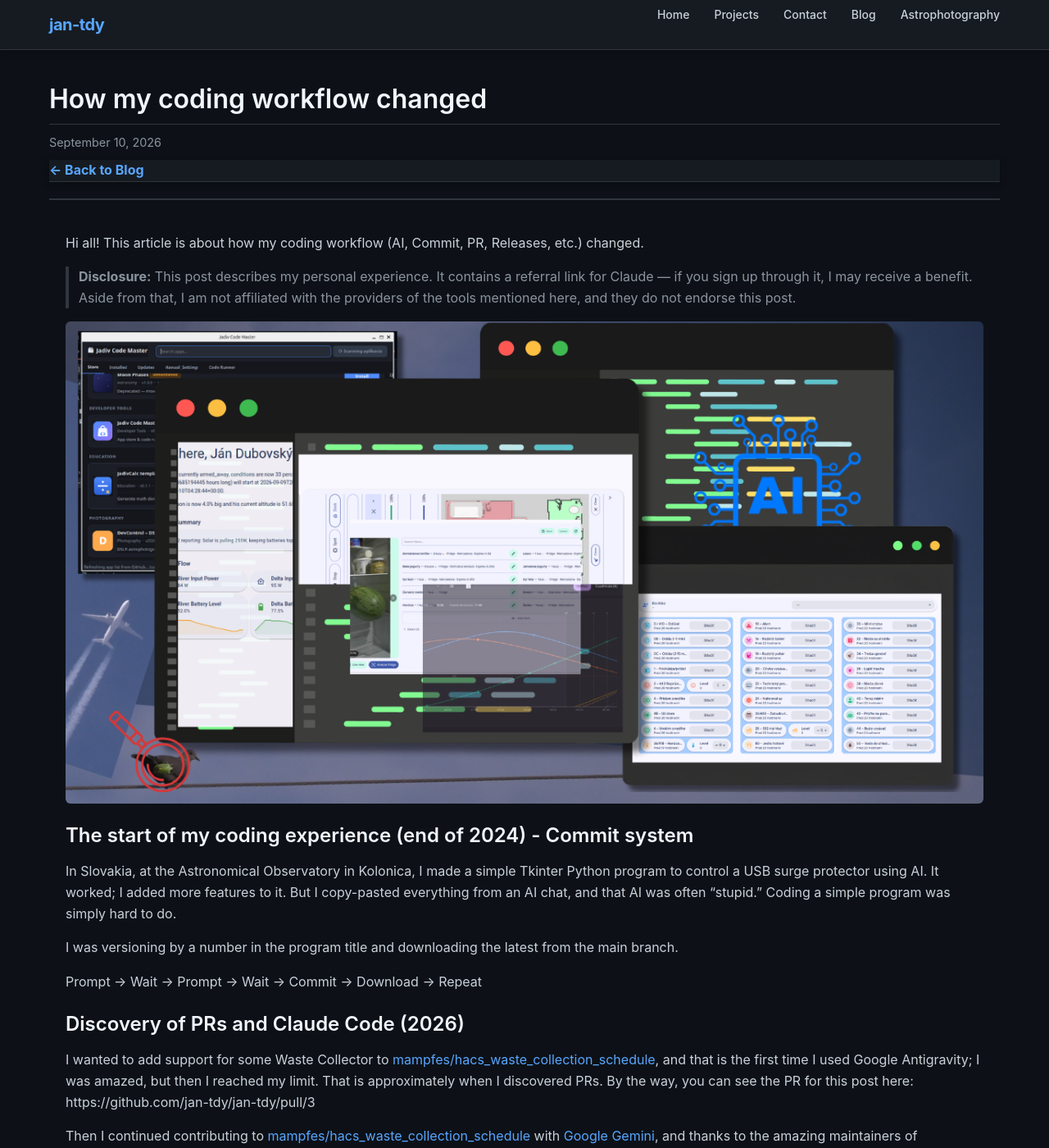
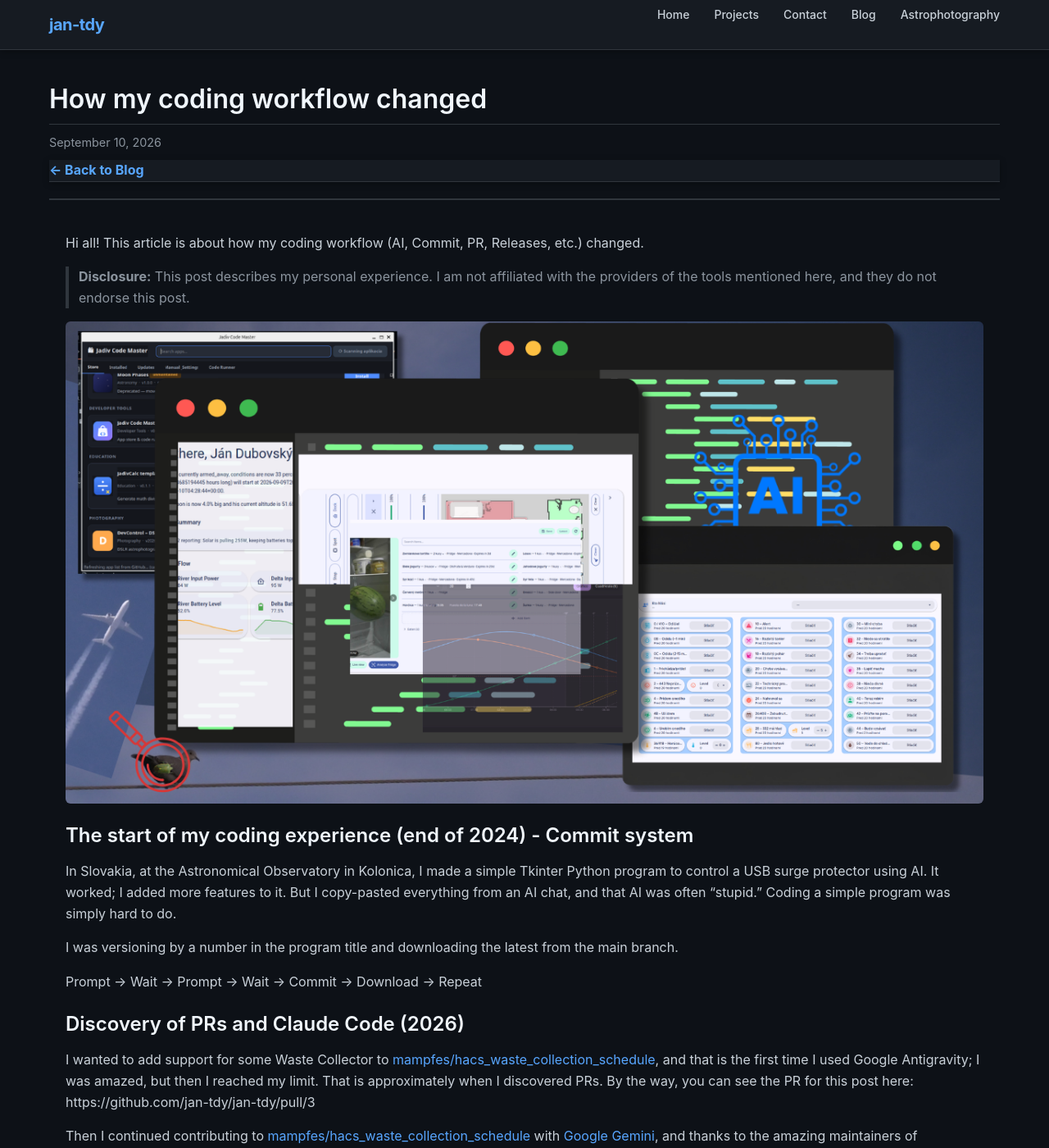
Before and after one commit to jan-tdy/jan-tdy, a Jekyll site: the page built from docs/_posts/2026-09-10-how-my-coding-workflow-changed.md, in a window 1280 px wide and 1400 px high. Shown: the whole window at 82% size. Built offline with Jekyll 4.4.1, drawn with Linux system fonts in a browser that asks for light colours; comment, search, counter and statistics services are not loaded; some of the changed text lies outside the part shown.

Commit message:
Revert "Add Claude referral link to coding workflow post"

```diff
--- a/docs/_posts/2026-09-10-how-my-coding-workflow-changed.md
+++ b/docs/_posts/2026-09-10-how-my-coding-workflow-changed.md
@@ -7,7 +7,7 @@
 Hi all!
 This article is about how my coding workflow (AI, Commit, PR, Releases, etc.) changed.
 
-> **Disclosure:** This post describes my personal experience. It contains a referral link for Claude — if you sign up through it, I may receive a benefit. Aside from that, I am not affiliated with the providers of the tools mentioned here, and they do not endorse this post.
+> **Disclosure:** This post describes my personal experience. I am not affiliated with the providers of the tools mentioned here, and they do not endorse this post.
 
 ![Just some stupid image]({{ "/assets/posts/chaos.png" | relative_url }})
 
@@ -28,8 +28,6 @@
 Then I continued contributing to [mampfes/hacs_waste_collection_schedule](https://github.com/mampfes/hacs_waste_collection_schedule) with [Google Gemini](https://gemini.google.com/),
 and thanks to the amazing maintainers of mampfes/hacs_waste_collection_schedule, I discovered [Claude Code](https://docs.anthropic.com/en/docs/claude-code/overview), which changed everything!
 Thank you very much @markvp and @bbr111!
-
-Want to try it yourself? Here's my [Claude referral link](https://claude.ai/referral/uwVNLsydFA).
 
 So that is when everything changed.
 - I started using pull requests for review and merging instead of managing changes directly.
```
